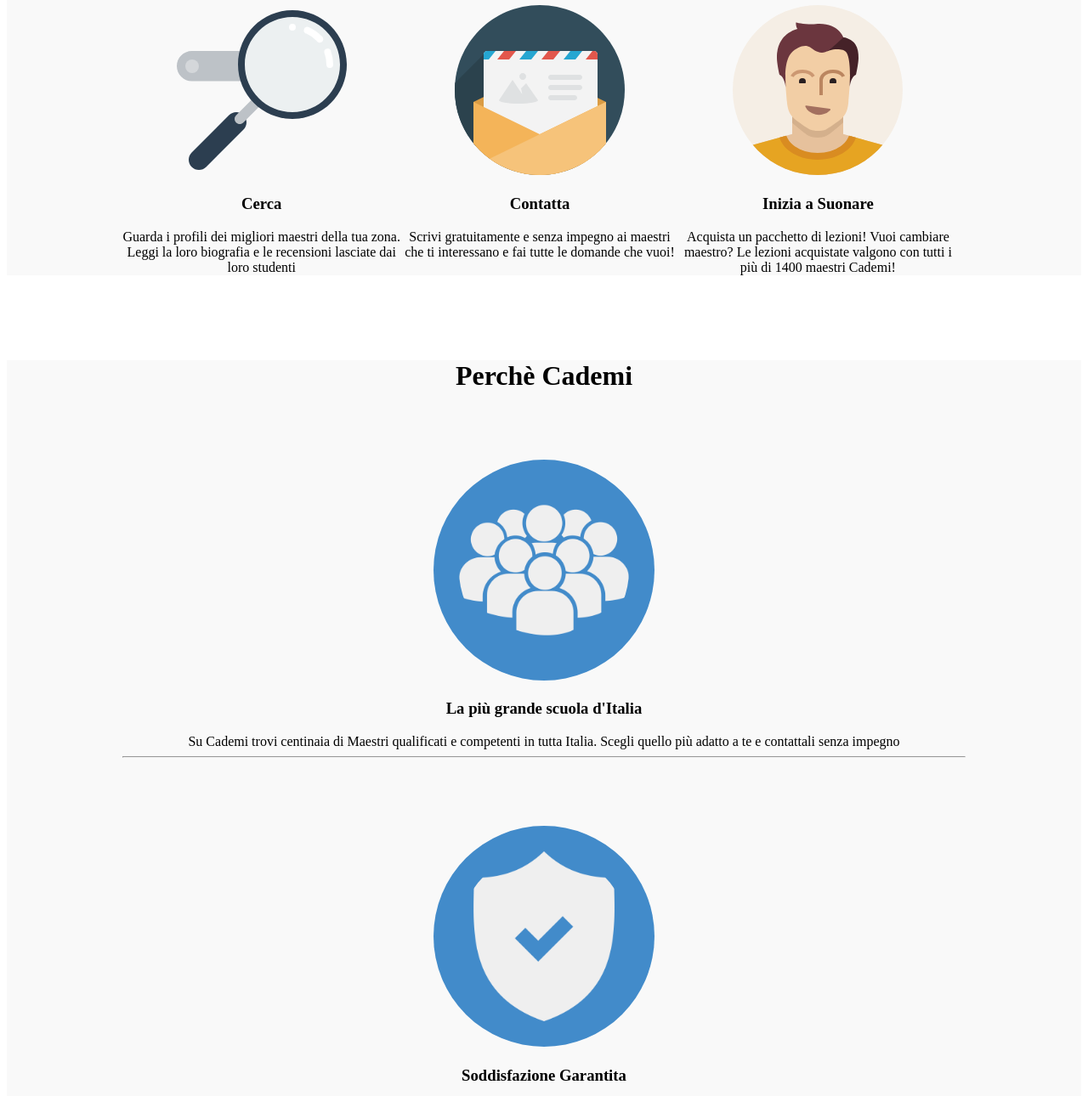
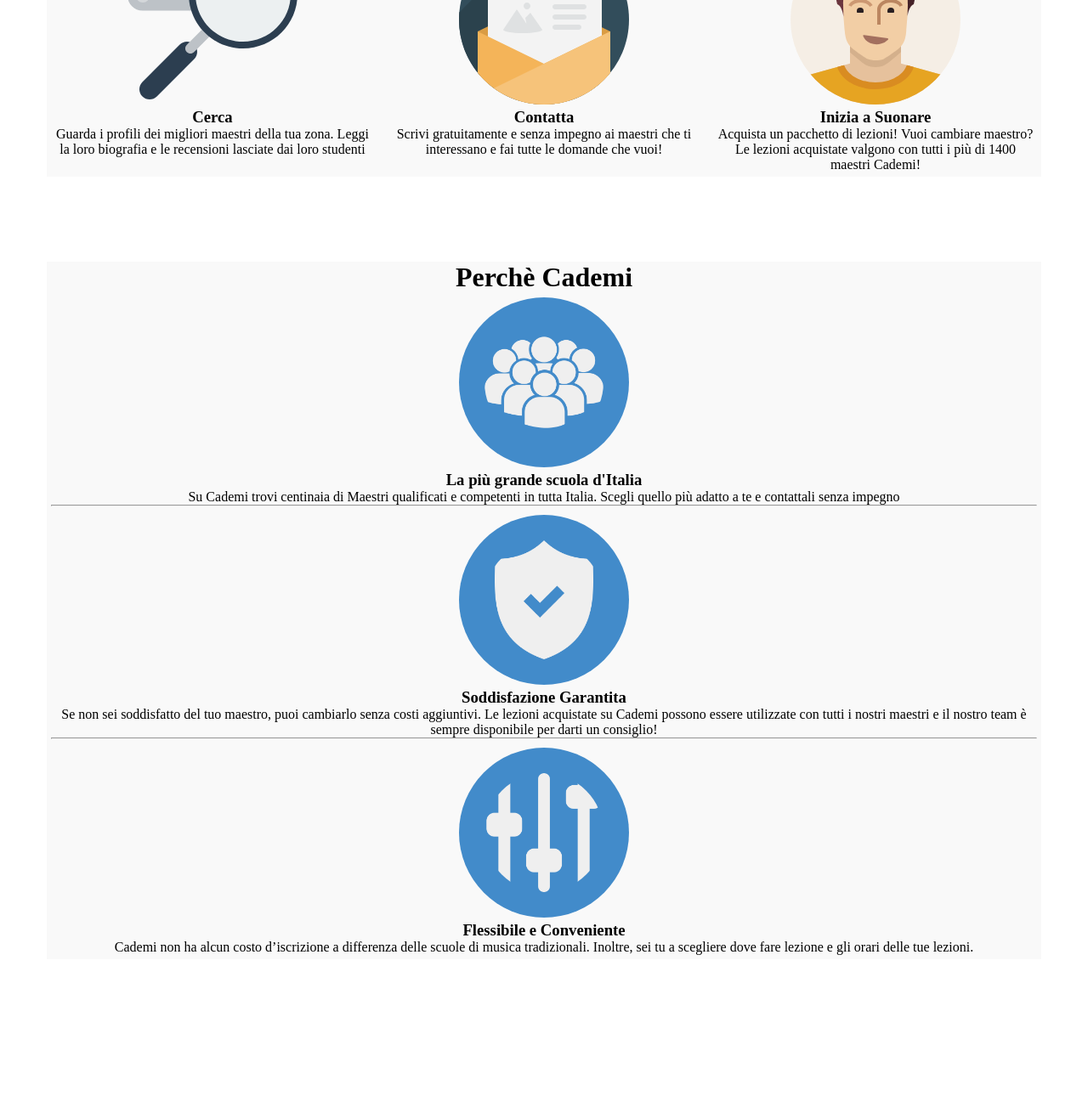
Before and after one commit to AlessandroMarinuzzi/html-css-resp-wannabe-12bool, a plain HTML site: page index.html in a window 1280 px wide. Shown: the part 624-1914 px from the top of the page at 85% size. After the commit the page ends 1753 px from the top, so only its background shows below. Drawn offline with Linux system fonts and the light colour scheme.

Commit message:
Final Commit

```diff
--- a/index.html
+++ b/index.html
@@ -4,6 +4,7 @@
     <meta charset="utf-8">
     <meta name="viewport" content="width=device-width, initial-scale=1.0">
     <link rel="stylesheet" href="./assets/css/style.css">
+    <link rel="stylesheet" href="./assets/css/framework_12.css">
     <title>Boolean aCademy</title>
   </head>
 
@@ -11,12 +12,12 @@
     <div id="lezioni" class="container">
       <div class="row">
         <h1>Lezioni dove vuoi tu</h1>
-        <div class="left">
+        <div class="col-lg-6 col-md-12 col-xs-12">
           <img src="./assets/img/icon/maps.png" alt="">
           <h3>A casa tua</h3>
           Scegli il tuo maestro preferito e prenota la prima lezione a casa tua, a casa del maestro o nel suo studio
         </div>
-        <div class="right">
+        <div class="col-lg-6 col-md-12 col-xs-12">
           <img src="./assets/img/icon/screen.png" alt="">
           <h3>Online</h3>
           Impara senza muoverti da casa! Scegli da una vastissima lista di maestri abilitati all'insegnamento online, senza doverti preoccupare di distanze e spostamenti
@@ -27,17 +28,17 @@
     <div id="steps" class="container grey">
       <div class="row">
         <h1>Come Funziona</h1>
-        <div class="left">
+        <div class="col-lg-4 col-md-6 col-xs-12">
           <img src="./assets/img/search.svg" alt="">
           <h3>Cerca</h3>
           Guarda i profili dei migliori maestri della tua zona. Leggi la loro biografia e le recensioni lasciate dai loro studenti
         </div>
-        <div class="central">
+        <div class="col-lg-4 col-md-6 col-xs-12">
           <img src="./assets/img/letter.svg" alt="">
           <h3>Contatta</h3>
           Scrivi gratuitamente e senza impegno ai maestri che ti interessano e fai tutte le domande che vuoi!
         </div>
-        <div class="right">
+        <div class="col-lg-4 col-md-12 col-xs-12">
           <img src="./assets/img/male.svg" alt="">
           <h3>Inizia a Suonare</h3>
           Acquista un pacchetto di lezioni! Vuoi cambiare maestro? Le lezioni acquistate valgono con tutti i più di 1400 maestri Cademi!
@@ -48,19 +49,19 @@
     <div id="why" class="container grey">
       <div class="row">
         <h1>Perchè Cademi</h1>
-        <div class="first">
+        <div class="col-lg-12 col-md-12 col-xs-12">
           <img src="./assets/img/icon/profile.png" alt="">
           <h3>La più grande scuola d'Italia</h3>
           Su Cademi trovi centinaia di Maestri qualificati e competenti in tutta Italia. Scegli quello più adatto a te e contattali senza impegno
           <hr>
         </div>
-        <div class="second">
+        <div class="col-lg-12 col-md-12 col-xs-12">
           <img src="./assets/img/icon/secure.png" alt="">
           <h3>Soddisfazione Garantita</h3>
           Se non sei soddisfatto del tuo maestro, puoi cambiarlo senza costi aggiuntivi. Le lezioni acquistate su Cademi possono essere utilizzate con tutti i nostri maestri e il nostro team è sempre disponibile per darti un consiglio!
           <hr>
         </div>
-        <div class="third">
+        <div class="col-lg-12 col-md-12 col-xs-12">
           <img src="./assets/img/icon/flex.png" alt="">
           <h3>Flessibile e Conveniente</h3>
           Cademi non ha alcun costo d’iscrizione a differenza delle scuole di musica tradizionali. Inoltre, sei tu a scegliere dove fare lezione e gli orari delle tue lezioni.
```
